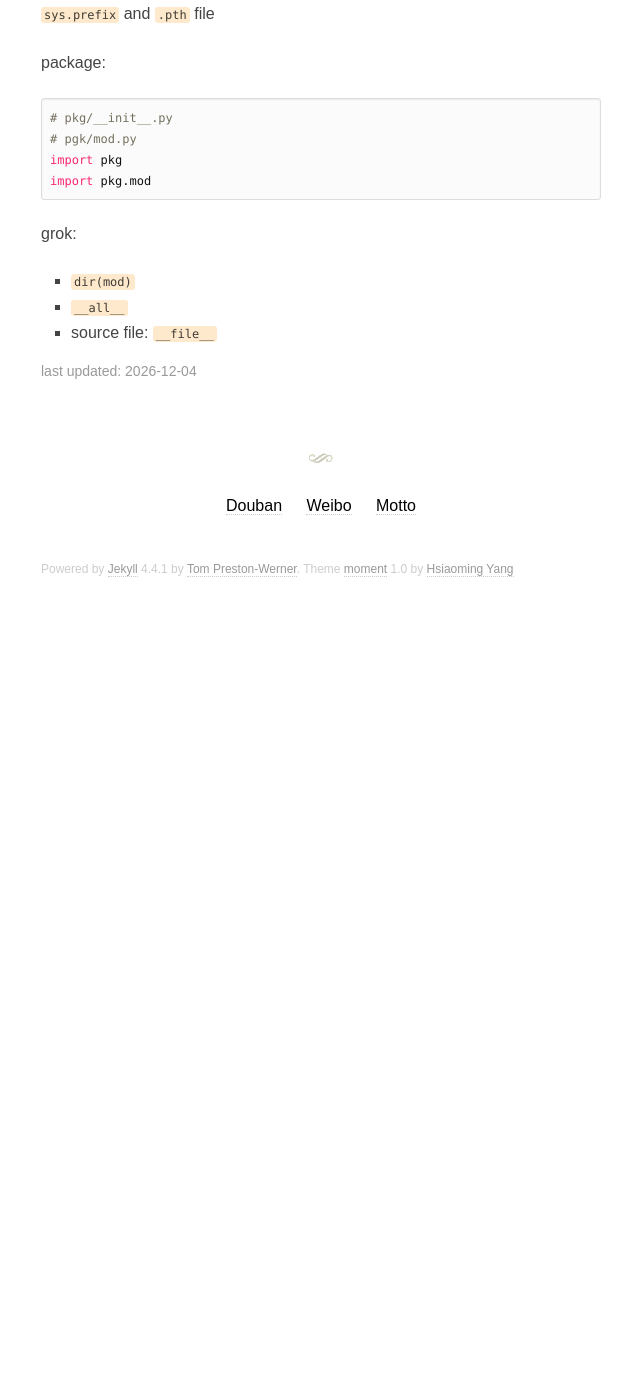
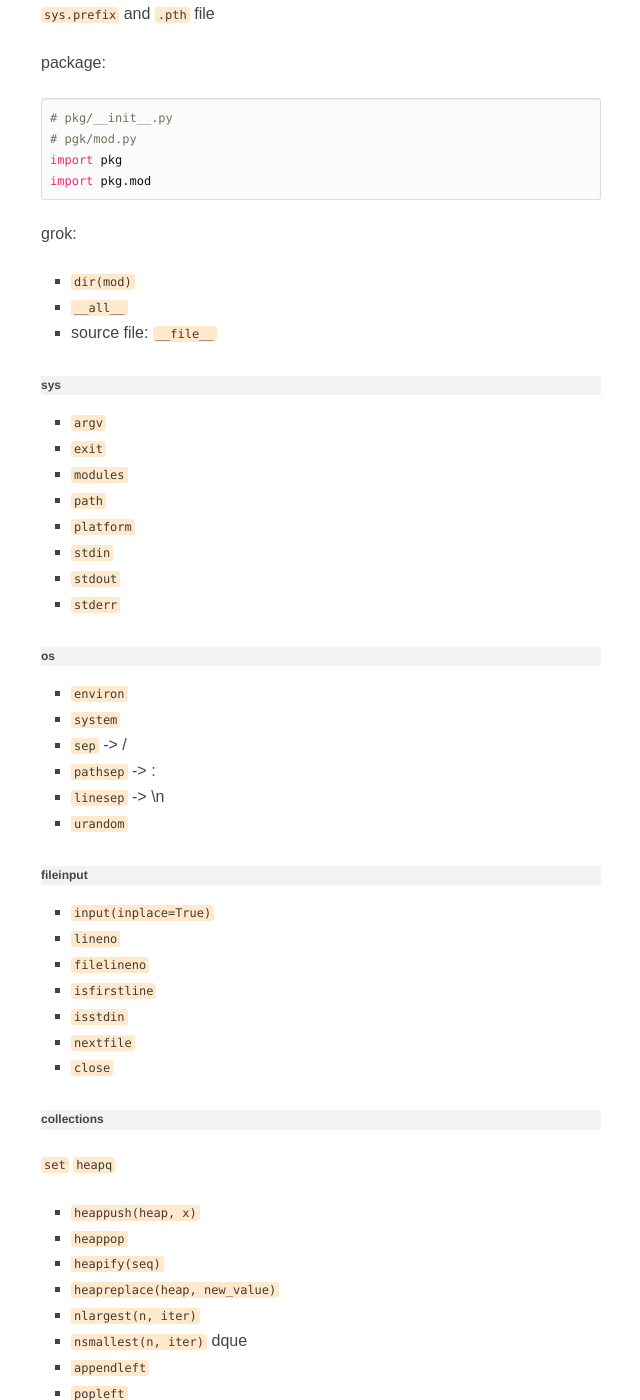
Before and after one commit to fanyange/fanyange.github.io, a Jekyll site: the page built from wiki/Python.md, in a window 1280 px wide and 1400 px high, scrolled down 5270 px. Shown: the whole window, without its empty margins (319-959 px from the left). Built offline with Jekyll 4.4.1, drawn with Linux system fonts in a browser that asks for light colours; some web fonts are replaced; comment, search, counter and statistics services are not loaded; before the commit the page ends 5900 px from its top, so only the background shows below that; some of the changed text lies outside the part shown.

Commit message:
Add notes to Python standard library

```diff
--- a/wiki/Python.md
+++ b/wiki/Python.md
@@ -212,3 +212,75 @@ grok:
 - `dir(mod)`
 - `__all__`
 - source file: `__file__`
+
+### sys
+- `argv`
+- `exit`
+- `modules`
+- `path`
+- `platform`
+- `stdin`
+- `stdout`
+- `stderr`
+
+### os
+- `environ`
+- `system`
+- `sep` -> /
+- `pathsep` -> :
+- `linesep` -> \n
+- `urandom`
+
+### fileinput
+- `input(inplace=True)`
+- `lineno`
+- `filelineno`
+- `isfirstline`
+- `isstdin`
+- `nextfile`
+- `close`
+
+### collections
+`set`
+`heapq`
+  - `heappush(heap, x)`
+  - `heappop`
+  - `heapify(seq)`
+  - `heapreplace(heap, new_value)`
+  - `nlargest(n, iter)`
+  - `nsmallest(n, iter)`
+dque
+ - `appendleft`
+ - `popleft`
+ - `rotate`
+`Counter`
+`defaultdict`
+
+### time
+- `asctime`
+- `localtime`
+- `mktime`
+- `strptime`
+- `strftime`
+- `time`
+
+- ### random
+- `random`
+- `randinit`
+- `randrange`
+- `uniform`
+- `choice`
+- `sample`
+
+- ### re
+- `compile`
+- `search`
+- `match`
+- `findall`
+- `split`
+- `sub`
+- `MatchObject`:
+   - `group(group)`
+   - `start(group)`
+   - `end(group)`
+   - `span(group)`
```
